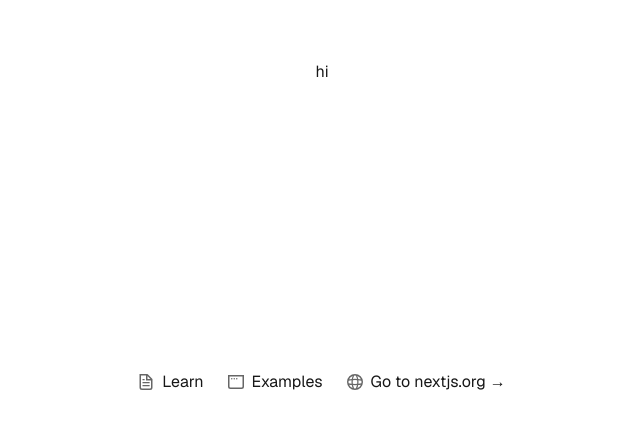
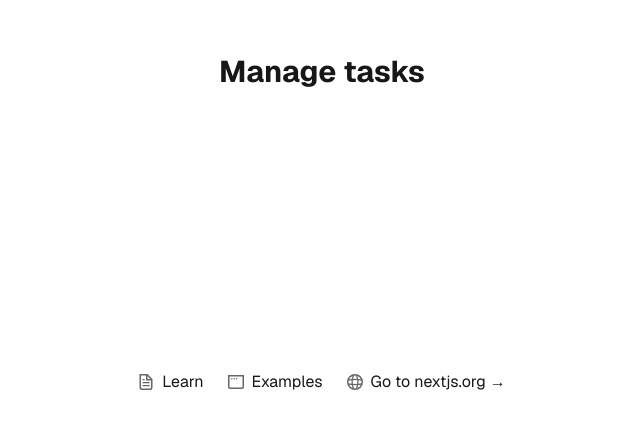
Before and after one commit to Jujutsualfayo/Project-Management-app, a Next.js app in the folder client/: page / in a window 1280 px wide. Shown: the part 328-756 px from the top of the page, without its empty margins (318-958 px from the left). Built offline with nearby package versions, Linux system fonts and the light colour scheme.

Commit message:
add dependencies

```diff
--- a/client/src/app/page.tsx
+++ b/client/src/app/page.tsx
@@ -4,7 +4,9 @@
   return (
     <div className="font-sans grid grid-rows-[20px_1fr_20px] items-center justify-items-center min-h-screen p-8 pb-20 gap-16 sm:p-20">
       <main className="flex flex-col gap-[32px] row-start-2 items-center sm:items-start">
-        hi
+        <h1 className="text-3xl font-bold text-center sm:text-left">
+          Manage tasks
+        </h1>
       </main>
       <footer className="row-start-3 flex gap-[24px] flex-wrap items-center justify-center">
         <a
```
Also changed, not shown: client/package.json (+7 -7 lines), 1 other file (tests, documents, lock files or other folders).
